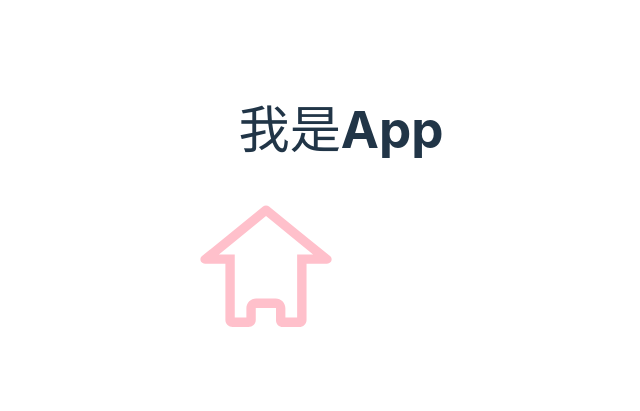
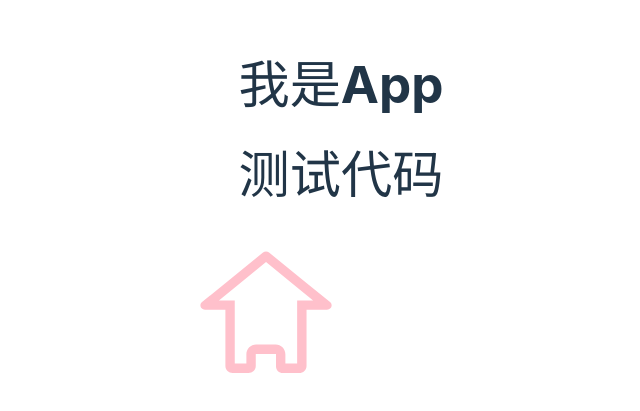
Before and after one commit to Duoyu66/ggzx_admin, a Vue app: page / in a window 1280 px wide. Shown: the part 193-604 px from the top of the page, without its empty margins (299-939 px from the left). Built offline with nearby package versions, Linux system fonts and the light colour scheme.

Commit message:
添加scss功能

```diff
--- a/src/App.vue
+++ b/src/App.vue
@@ -3,17 +3,21 @@
 </script>
 
 <template>
-<h1>我是App</h1>
+  <h1>我是App</h1>
   <div class="kk">
-    <h1></h1>
+    <h1>测试代码</h1>
   </div>
-<!--  svg图标使用-->
-<!--<svg style="width: 40px;height: 40px;">-->
-<!--  <use xlink:href="#icon-phone" fill="blue"></use>-->
-<!--</svg>-->
+  <!--  svg图标使用-->
+  <!--<svg style="width: 40px;height: 40px;">-->
+  <!--  <use xlink:href="#icon-phone" fill="blue"></use>-->
+  <!--</svg>-->
   <SvgIcon name="home" color="pink" width="150" height="150"></SvgIcon>
 </template>
 
-<style scoped lang="sass">
-
+<style scoped lang="scss">
+/*.kk{*/
+/*  h1{*/
+/*    color: red;*/
+/*  }*/
+//}
 </style>
--- a/src/main.ts
+++ b/src/main.ts
@@ -8,7 +8,8 @@ import 'element-plus/dist/index.css'
 import 'virtual:svg-icons-register'
 import SvgIcon from './components/SvgIcon/index.vue'
 
-
+//引入scss
+import './styles/index.scss'
 //引入自定义插件对象：注册整个项目全局组件
 import gloalComponent from './components/index.ts'
 app.use(gloalComponent)
--- a/src/styles/index.sass
+++ /dev/null
@@ -1,6 +0,0 @@
-//.kk{
-//  h1{
-//  width: 200px
-//  color: red;
-//}
-//}
--- /dev/null
+++ b/src/styles/index.scss
@@ -0,0 +1,2 @@
+@import './reset.scss';
+$color:red;
--- /dev/null
+++ b/src/styles/variable.css
@@ -0,0 +1,3 @@
+
+
+/*# sourceMappingURL=variable.css.map */
```
Also changed, not shown: src/styles/reset.scss (added), src/styles/variable.scss (added), 1 other file (tests, documents, lock files or other folders).
